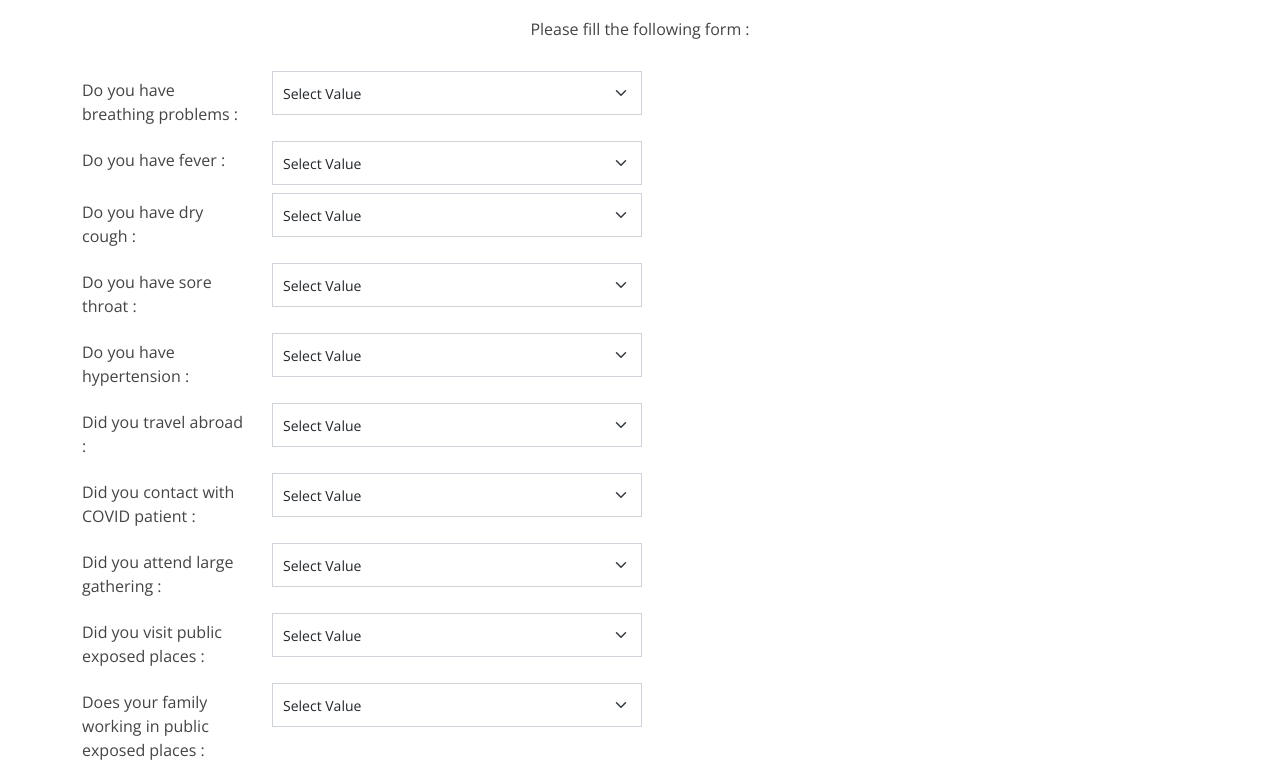
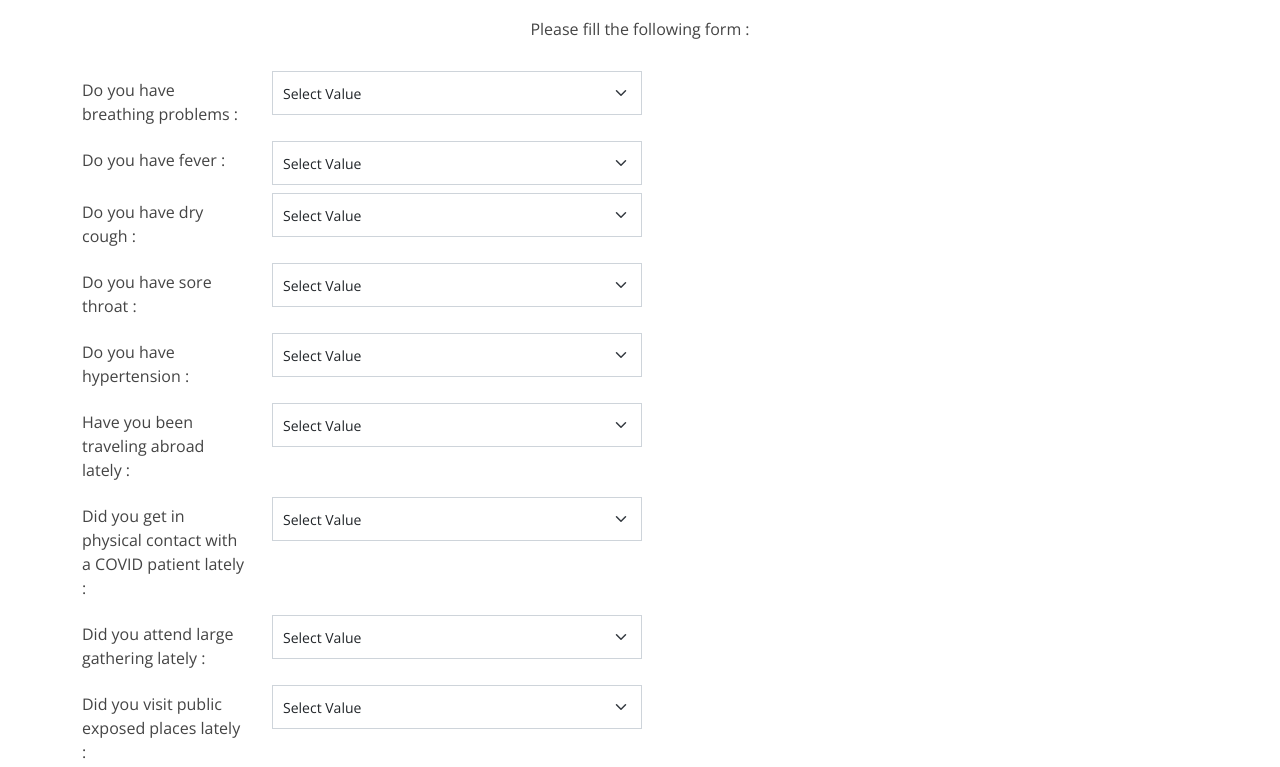
Before and after one commit to ahmaddrabkah/DiagnoseMe-UI, a plain HTML site: page diseases/covid19.html in a window 1280 px wide. Shown: the part 185-952 px from the top of the page. Drawn offline with nearby package versions, Linux system fonts and the light colour scheme.

Commit message:
Edit diseases pages by correct logo url to index page and change some words in about page

```diff
--- a/diseases/covid19.html
+++ b/diseases/covid19.html
@@ -41,7 +41,7 @@
   <header id="header" class="fixed-top">
     <div class="container d-flex align-items-center">
 
-      <h1 class="logo me-auto"><a href="index.html">DiagnoseMe</a></h1>
+      <h1 class="logo me-auto"><a href="../index.html">DiagnoseMe</a></h1>
       <!-- <a href="index.html" class="logo me-auto"><img src="assets/img/logo.png" alt="" class="img-fluid"></a>-->
 
       <nav id="navbar" class="navbar order-last order-lg-0">
@@ -147,7 +147,7 @@
           </div>
 
           <div class="form-group row">
-            <label class="col-sm-2 col-form-label">Did you travel abroad :</label>
+            <label class="col-sm-2 col-form-label">Have you been traveling abroad lately :</label>
             <div class="col-sm-10">
               <select name="formInput" id="abroad-travel" class="form-select">
                 <option value="">Select Value</option>
@@ -158,7 +158,7 @@
           </div>
 
           <div class="form-group row">
-            <label class="col-sm-2 col-form-label">Did you contact with COVID patient :</label>
+            <label class="col-sm-2 col-form-label">Did you get in physical contact with a COVID patient lately :</label>
             <div class="col-sm-10">
               <select name="formInput" id="contact-with-covid-patient" class="form-select">
                 <option value="">Select Value</option>
@@ -169,7 +169,7 @@
           </div>
 
           <div class="form-group row">
-            <label class="col-sm-2 col-form-label">Did you attend large gathering :</label>
+            <label class="col-sm-2 col-form-label">Did you attend large gathering lately :</label>
             <div class="col-sm-10">
               <select name="formInput" id="attended-large-gathering" class="form-select">
                 <option value="">Select Value</option>
@@ -180,7 +180,7 @@
           </div>
 
           <div class="form-group row">
-            <label class="col-sm-2 col-form-label">Did you visit public exposed places :</label>
+            <label class="col-sm-2 col-form-label">Did you visit public exposed places lately :</label>
             <div class="col-sm-10">
               <select name="formInput" id="visited-public-exposed-places" class="form-select">
                 <option value="">Select Value</option>
@@ -191,7 +191,7 @@
           </div>
 
           <div class="form-group row">
-            <label class="col-sm-2 col-form-label">Does your family working in public exposed places :</label>
+            <label class="col-sm-2 col-form-label">Does your family work in public exposed places :</label>
             <div class="col-sm-10">
               <select name="formInput" id="family-working-in-public-exposed-places" class="form-select">
                 <option value="">Select Value</option>
```
Also changed, not shown: about.html (+5 -5 lines), diseases/diabetes.html (+1 -1 lines), diseases/heart_stroke.html (+1 -1 lines).
